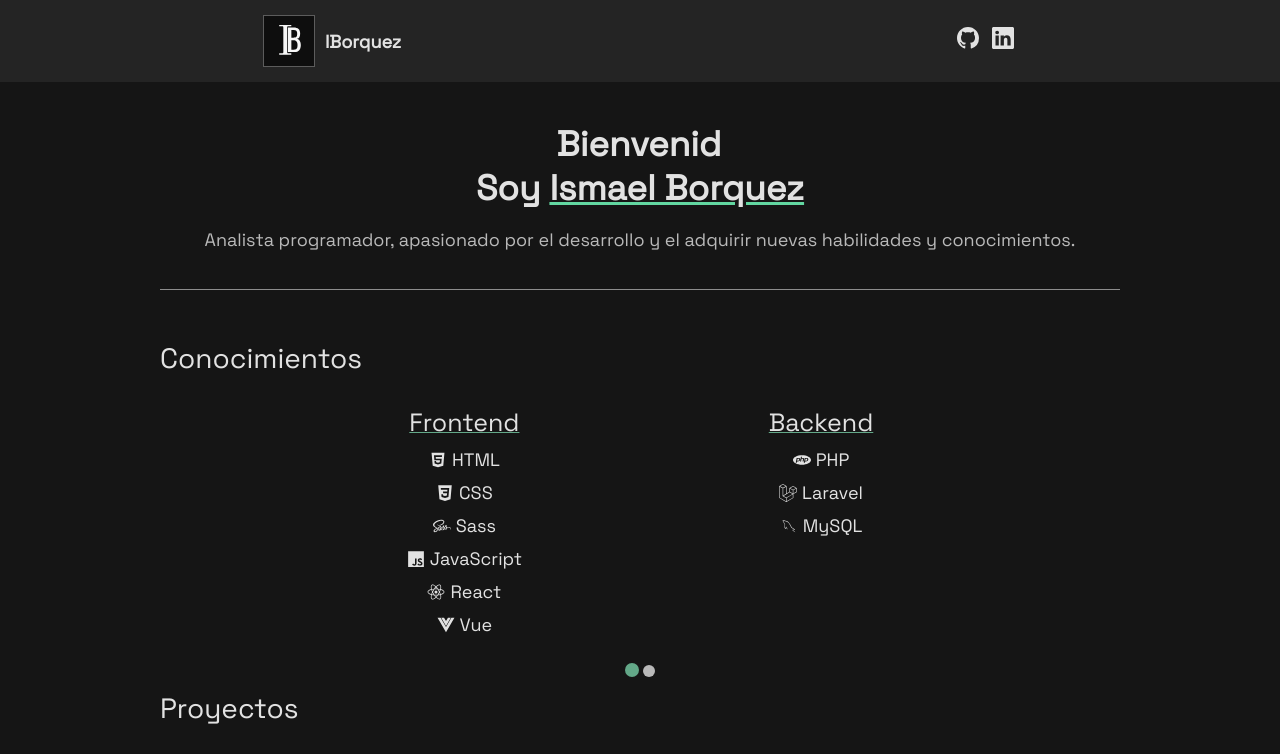
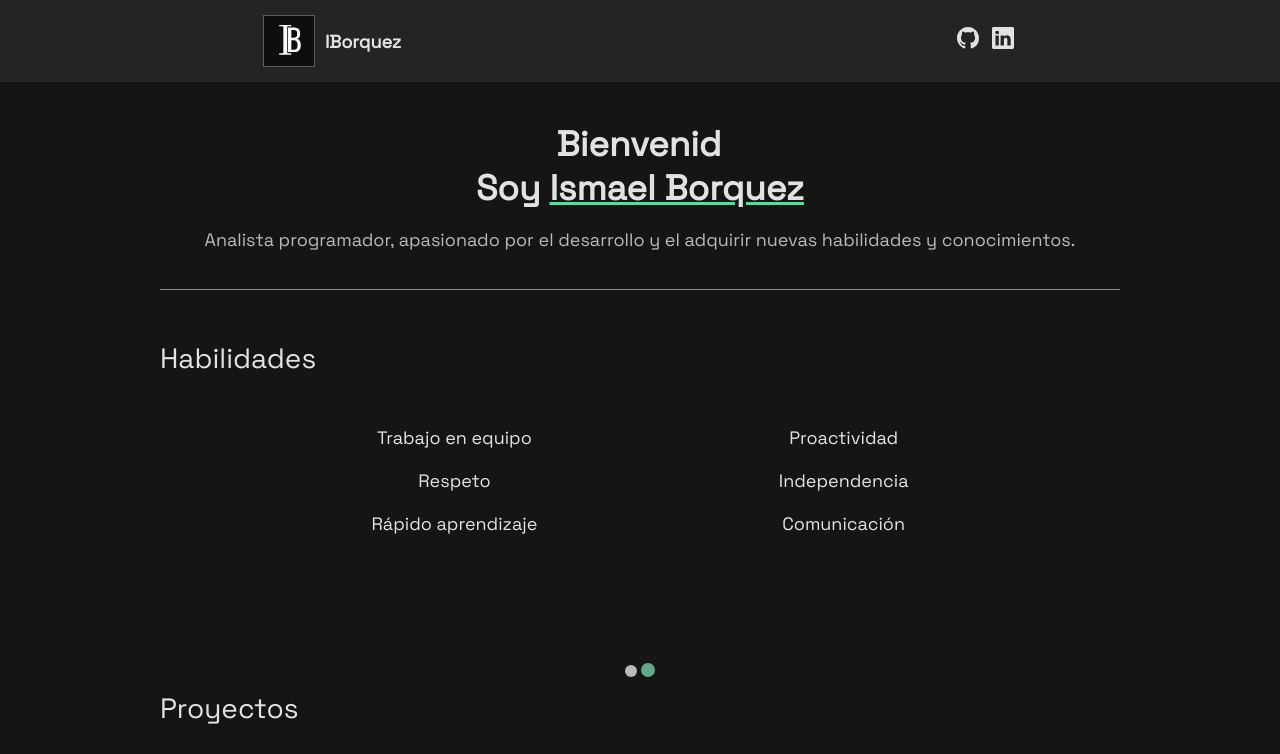
Before and after one commit to Siluetaz/portfolio-iborquez, a React (Vite) app: page / in a window 1280 px wide. Shown: the top 754 px of the page. Built offline with nearby package versions, Linux system fonts and the light colour scheme.

Commit message:
Update Content.jsx

```diff
--- a/src/components/Content.jsx
+++ b/src/components/Content.jsx
@@ -18,8 +18,8 @@ const Content = () => {
         naturalSlideWidth={80}
         naturalSlideHeight={80}
         totalSlides={2}
-        touchEnabled={true}
-        dragEnabled={true}
+        isPlaying={true}
+        lockOnWindowScroll={true}
         className="views">
         <Slider className='view'>
           <Slide index={0}>
```
